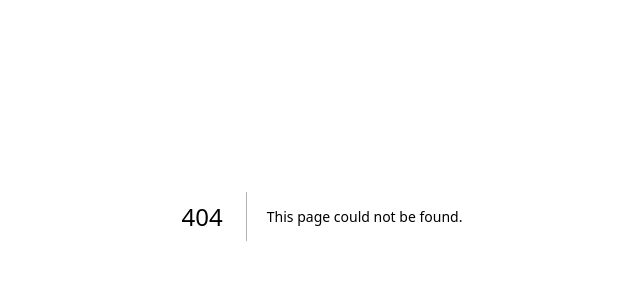
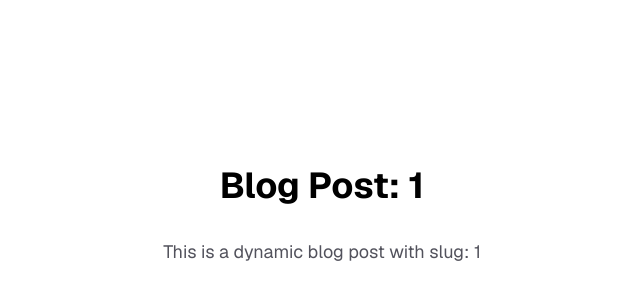
Before and after one commit to munneth/ycfd, a Next.js app: page /blog/1 in a window 1280 px wide. Before the commit this address had no page. Shown: the part 184-484 px from the top of the page, without its empty margins (318-958 px from the left). Built offline with nearby package versions, Linux system fonts and the light colour scheme.

Commit message:
Set up initial project structure and configuration for Next.js application

```diff
--- /dev/null
+++ b/app/about/page.tsx
@@ -0,0 +1,14 @@
+export default function About() {
+  return (
+    <div className="flex min-h-screen items-center justify-center bg-zinc-50 font-sans dark:bg-black">
+      <main className="flex min-h-screen w-full max-w-3xl flex-col items-center justify-center py-32 px-16 bg-white dark:bg-black">
+        <h1 className="text-4xl font-bold text-black dark:text-zinc-50 mb-8">
+          About Us
+        </h1>
+        <p className="text-lg text-zinc-600 dark:text-zinc-400 max-w-2xl text-center">
+          This is the about page. You can add your content here.
+        </p>
+      </main>
+    </div>
+  );
+}
--- /dev/null
+++ b/app/blog/[slug]/page.tsx
@@ -0,0 +1,20 @@
+interface BlogPostProps {
+  params: {
+    slug: string;
+  };
+}
+
+export default function BlogPost({ params }: BlogPostProps) {
+  return (
+    <div className="flex min-h-screen items-center justify-center bg-zinc-50 font-sans dark:bg-black">
+      <main className="flex min-h-screen w-full max-w-3xl flex-col items-center justify-center py-32 px-16 bg-white dark:bg-black">
+        <h1 className="text-4xl font-bold text-black dark:text-zinc-50 mb-8">
+          Blog Post: {params.slug}
+        </h1>
+        <p className="text-lg text-zinc-600 dark:text-zinc-400 max-w-2xl text-center">
+          This is a dynamic blog post with slug: {params.slug}
+        </p>
+      </main>
+    </div>
+  );
+}
--- /dev/null
+++ b/app/blog/page.tsx
@@ -0,0 +1,14 @@
+export default function Blog() {
+  return (
+    <div className="flex min-h-screen items-center justify-center bg-zinc-50 font-sans dark:bg-black">
+      <main className="flex min-h-screen w-full max-w-3xl flex-col items-center justify-center py-32 px-16 bg-white dark:bg-black">
+        <h1 className="text-4xl font-bold text-black dark:text-zinc-50 mb-8">
+          Blog
+        </h1>
+        <p className="text-lg text-zinc-600 dark:text-zinc-400 max-w-2xl text-center">
+          Welcome to our blog!
+        </p>
+      </main>
+    </div>
+  );
+}
--- /dev/null
+++ b/app/contact/page.tsx
@@ -0,0 +1,14 @@
+export default function Contact() {
+  return (
+    <div className="flex min-h-screen items-center justify-center bg-zinc-50 font-sans dark:bg-black">
+      <main className="flex min-h-screen w-full max-w-3xl flex-col items-center justify-center py-32 px-16 bg-white dark:bg-black">
+        <h1 className="text-4xl font-bold text-black dark:text-zinc-50 mb-8">
+          Contact Us
+        </h1>
+        <p className="text-lg text-zinc-600 dark:text-zinc-400 max-w-2xl text-center">
+          Get in touch with us!
+        </p>
+      </main>
+    </div>
+  );
+}
```
Also changed, not shown: components.json (added).
